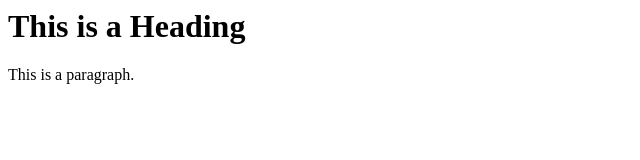
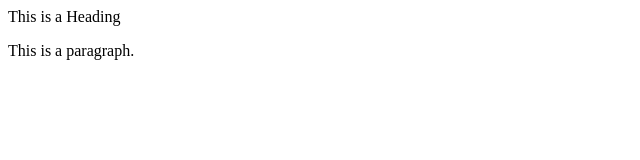
Before and after one commit to vaishalikorade/sakec, a plain HTML site: page index.html in a window 1280 px wide. Shown: the whole page, without its empty margins (0-640 px from the left). Drawn offline with Linux system fonts and the light colour scheme.

Commit message:
Update index.html
fg

```diff
--- a/index.html
+++ b/index.html
@@ -4,7 +4,7 @@
 </head>
 <body>
 
-<h1>This is a Heading</h1>
+<p>This is a Heading</p>
 <p>This is a paragraph.</p>
 
 </body>
```
